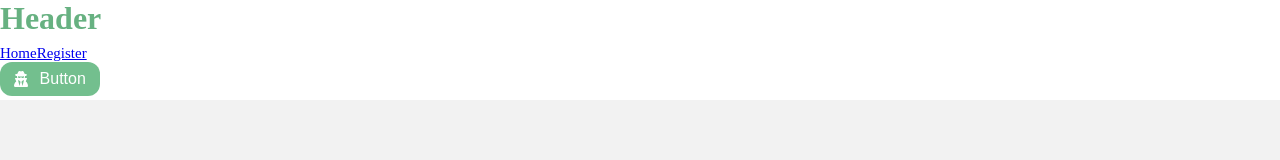
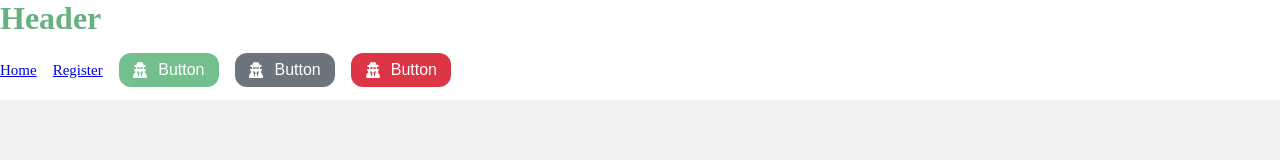
Before and after one commit to matheusssilva991/med-storage-front-v2, a Vue app: page / in a window 1280 px wide. Shown: the top 160 px of the page. Built offline with nearby package versions, Linux system fonts and the light colour scheme.

Commit message:
feat: toast messages

```diff
--- a/index.html
+++ b/index.html
@@ -4,7 +4,7 @@
     <meta charset="UTF-8">
     <link rel="icon" href="/favicon.ico">
     <meta name="viewport" content="width=device-width, initial-scale=1.0">
-    <title>Vite App</title>
+    <title>Med Storage</title>
   </head>
   <body>
     <div id="app"></div>
--- a/package.json
+++ b/package.json
@@ -17,7 +17,8 @@
     "@fortawesome/free-solid-svg-icons": "^6.5.1",
     "@fortawesome/vue-fontawesome": "^3.0.5",
     "vue": "^3.3.11",
-    "vue-router": "^4.2.5"
+    "vue-router": "^4.2.5",
+    "vue3-toastify": "^0.2.1"
   },
   "devDependencies": {
     "@tsconfig/node18": "^18.2.2",
--- a/src/components/HeaderComp.vue
+++ b/src/components/HeaderComp.vue
@@ -1,10 +1,12 @@
 <template>
     <header class="header">
         <h1>Header</h1>
-        <div>
+        <div class="header-nav">
             <router-link to="/">Home</router-link>
             <router-link to="/register">Register</router-link>
-            <ButtonComp type="btn-primary" text="Button" icon="fa-solid fa-user-secret"/>
+            <ButtonComp type="btn-primary" text="Button" icon="fa-solid fa-user-secret" @click="success"/>
+            <ButtonComp type="btn-secondary" text="Button" icon="fa-solid fa-user-secret" @click="info"/>
+            <ButtonComp type="btn-danger" text="Button" icon="fa-solid fa-user-secret" @click="error"/>
         </div>
     </header>
 </template>
@@ -18,8 +20,31 @@
     background-color: #FFFF;
 }
 
+.header-nav {
+    display: flex;
+    flex-direction: row;
+    align-items: center;
+    height: fit-content;
+    width: 100%;
+    margin-top: 1rem;
+    gap: 1rem;
+}
+
 </style>
 
 <script setup lang="ts">
 import ButtonComp from './ButtonComp.vue'
+import { toast } from 'vue3-toastify';
+
+const success = () => {
+  toast.success('Logado com sucesso.');
+}
+
+const info = () => {
+  toast.info('Nada importante');
+}
+
+const error = () => {
+  toast.error('Erro ao logar.');
+}
 </script>
--- a/src/main.ts
+++ b/src/main.ts
@@ -6,8 +6,18 @@ import router from './router'
 
 import { FontAwesomeIcon } from '@fortawesome/vue-fontawesome'
 
+import Vue3Toasity, { type ToastContainerOptions } from 'vue3-toastify';
+import 'vue3-toastify/dist/index.css';
+
 const app = createApp(App)
 .component('font-awesome-icon', FontAwesomeIcon)
+.use(
+    Vue3Toasity,
+    {
+        autoClose: 2000,
+        position: 'top-right',
+    } as ToastContainerOptions
+)
 
 app.use(router)
 
```
Also changed, not shown: 1 other file (tests, documents, lock files or other folders).
